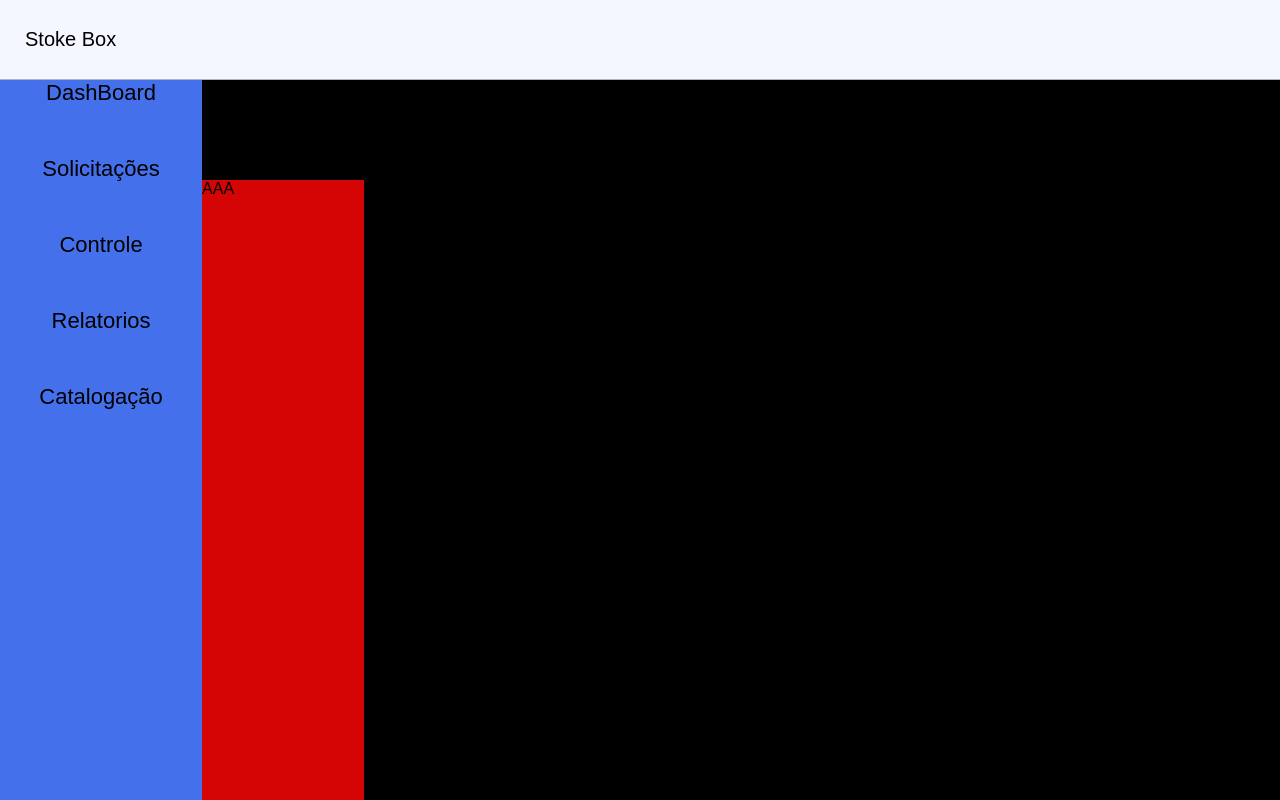
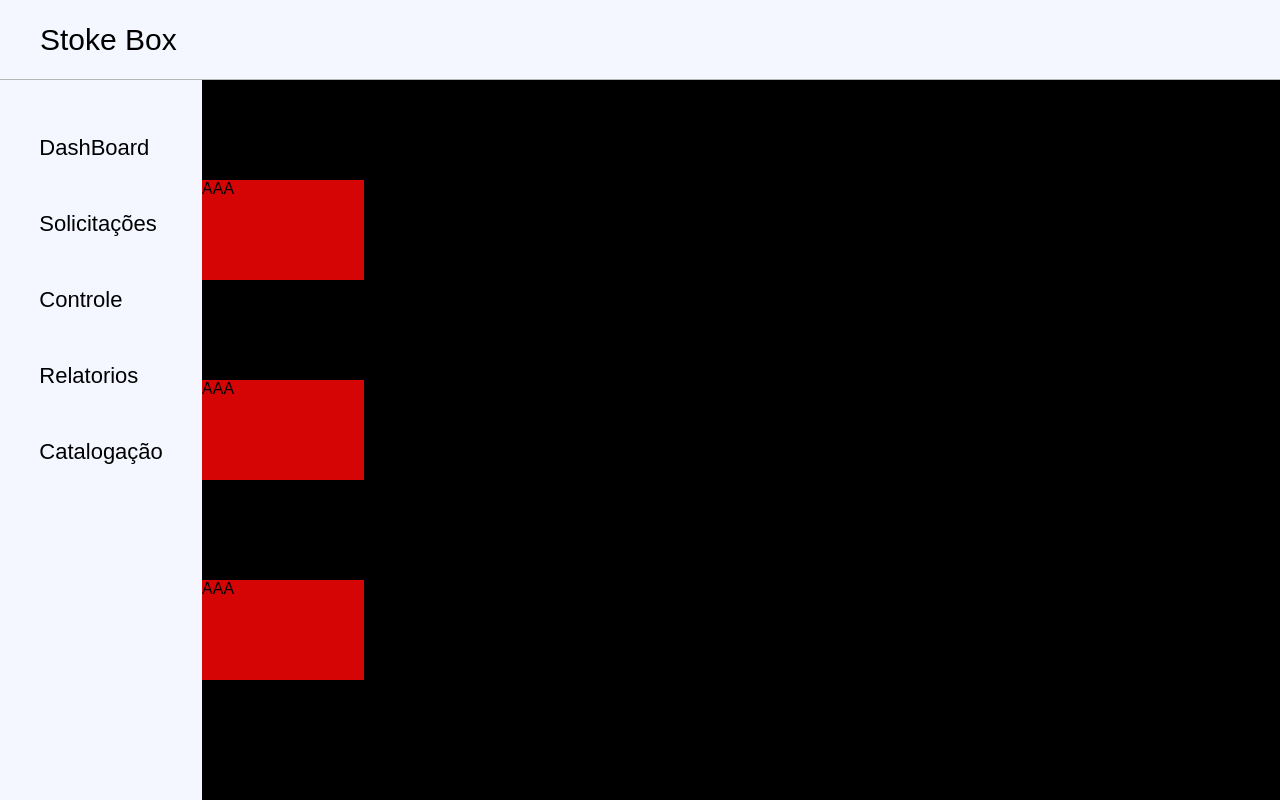
Before and after one commit to oArths/stockbox, a React (Vite) app: page /Dashboard in a window 1280 px wide. Built offline with nearby package versions, Linux system fonts and the light colour scheme.

Commit message:
Css: fixed the font size of the nav and header

```diff
--- a/src/components/header/style.jsx
+++ b/src/components/header/style.jsx
@@ -5,12 +5,12 @@ export const HeaderContainer = styled.div`
   align-items: center;
   justify-content: start;
   width: 100%;
-  height: 100px;
+  height: 300px;
   background-color: #f4f7ff;
   border-bottom: 1px solid rgb(182, 181, 181);
   user-select: none;
 `;
 export const Logo = styled.text`
-  padding: 25px;
-  font-size: 20px;
+  margin-left: 40px;
+  font-size: 30px;
 `;
--- a/src/components/nav/nav.jsx
+++ b/src/components/nav/nav.jsx
@@ -2,15 +2,15 @@ import * as S from "./style";
 
 const Nav = () => {
   return (
-    // <S.NavContainer>
-    <S.OpContainer>
+    <S.Container>
+      <S.OpConatiner>
       <S.Op>DashBoard</S.Op>
       <S.Op>Solicitações</S.Op>
       <S.Op>Controle</S.Op>
       <S.Op>Relatorios</S.Op>
       <S.Op>Catalogação</S.Op>
-    </S.OpContainer>
-    // </S.NavContainer>
+      </S.OpConatiner>
+    </S.Container>
   );
 };
 export default Nav;
--- a/src/components/nav/style.jsx
+++ b/src/components/nav/style.jsx
@@ -1,18 +1,19 @@
 import styled from "styled-components";
 
-// export const NavContainer = styled.div`
-//   width: 240px;
+export const Container = styled.div`
+  width: 240px;
+  max-height: 900px;
+  background-color: #f4f7ff;
+  display: flex;
+  justify-content: center;
+`;
 
-//   background-color: #4470eb;
-// `;
-export const OpContainer = styled.div`
+export const OpConatiner = styled.div`
   display: flex;
   flex-direction: column;
-  text-align: center;
-  width: 240px;
+  text-align: justify;
   gap: 50px;
-  max-height: 900px;
-  background-color: #4470eb;
+  margin-top: 55px;
 `;
 export const Op = styled.text`
   display: flex;
--- a/src/pages/Dashboard/style.jsx
+++ b/src/pages/Dashboard/style.jsx
@@ -25,5 +25,5 @@ export const IN = styled.div`
   margin-bottom: 100px;
   background-color: #d60505;
   width: 15%;
-  height: 1000px;
+  height: 100px;
 `;
```
